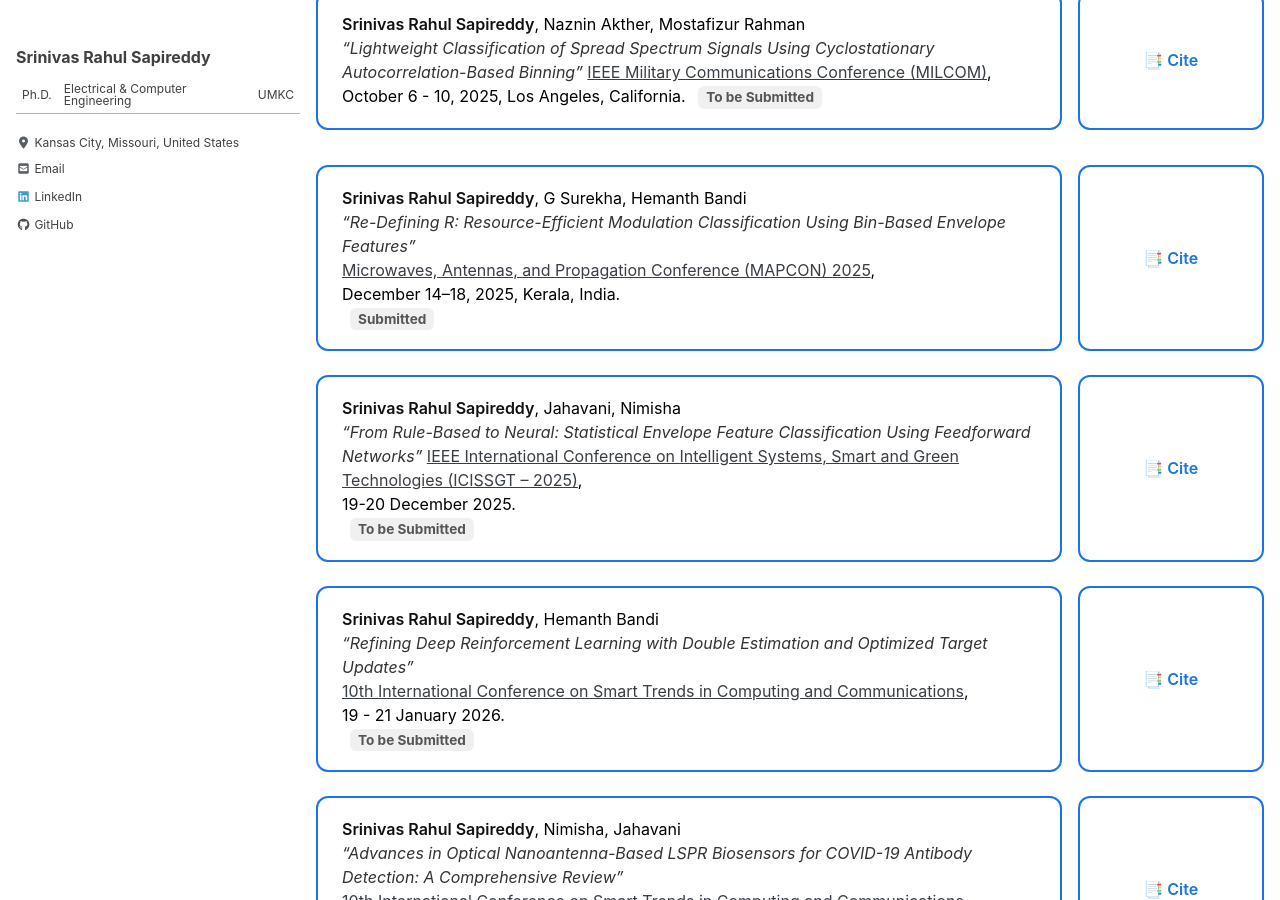
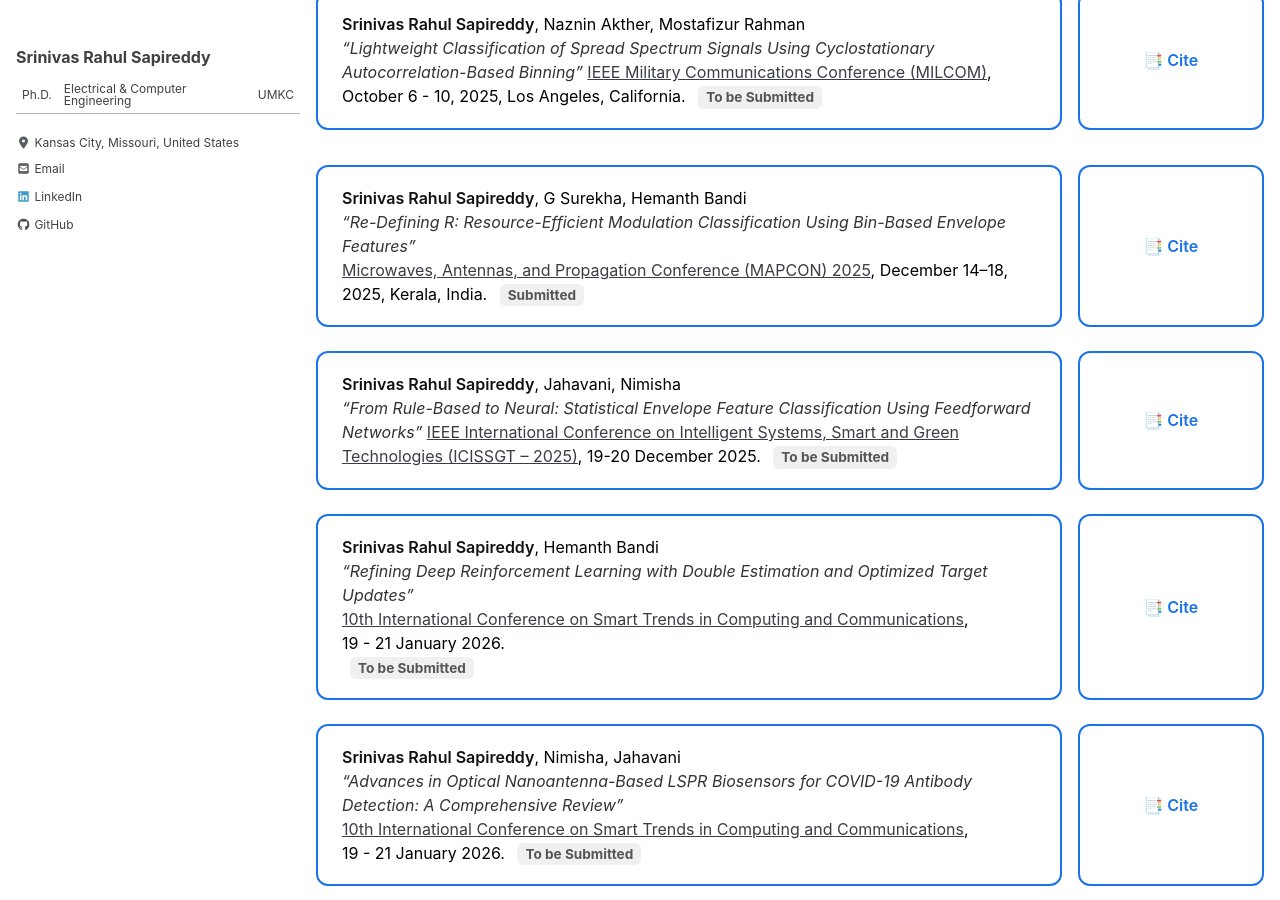
Before and after one commit to srsapireddy/srsapireddy.github.io, a Jekyll site: the page built from _pages/publications.md, in a window 1280 px wide and 900 px high, scrolled down 2016 px. Built offline with Jekyll 4.4.1, drawn with Linux system fonts in a browser that asks for light colours; cached includes are drawn as plain includes; nearby versions of some CDN libraries.

Commit message:
Update publications.md

```diff
--- a/_pages/publications.md
+++ b/_pages/publications.md
@@ -315,7 +315,7 @@ function copyCitation(id) {
       <div class="pub-card">
         <strong>Srinivas Rahul Sapireddy</strong>, G Surekha, Hemanth Bandi<br>
         <em>“Re-Defining R: Resource-Efficient Modulation Classification Using Bin-Based Envelope Features”</em><br>
-        <a href="https://ieeemapcon.org/" target="_blank">Microwaves, Antennas, and Propagation Conference (MAPCON) 2025</a>,<br> December 14–18, 2025, Kerala, India.<br>
+        <a href="https://ieeemapcon.org/" target="_blank">Microwaves, Antennas, and Propagation Conference (MAPCON) 2025</a>, December 14–18, 2025, Kerala, India.
         <span class="status pending">Submitted</span>
       </div>
       <div class="cite-box" onclick="copyCitation('cite1')">
@@ -327,7 +327,7 @@ function copyCitation(id) {
       <div class="pub-card">
       <strong>Srinivas Rahul Sapireddy</strong>, Jahavani, Nimisha<br>
       <em>“From Rule-Based to Neural: Statistical Envelope Feature Classification Using Feedforward Networks”</em>
-      <a href="https://www.smartcomconference.com/" target="_blank">IEEE International Conference on Intelligent Systems, Smart and Green Technologies (ICISSGT – 2025)</a>,<br> 19-20 December 2025. <br><span class="status pending">To be Submitted</span>
+      <a href="https://www.smartcomconference.com/" target="_blank">IEEE International Conference on Intelligent Systems, Smart and Green Technologies (ICISSGT – 2025)</a>, 19-20 December 2025. <span class="status pending">To be Submitted</span>
     </div>
       <div class="cite-box" onclick="copyCitation('cite2')">
         📑 Cite
@@ -349,7 +349,7 @@ function copyCitation(id) {
       <div class="pub-card">
       <strong>Srinivas Rahul Sapireddy</strong>, Nimisha, Jahavani<br>
       <em>“Advances in Optical Nanoantenna-Based LSPR Biosensors for COVID-19 Antibody Detection: A Comprehensive Review”</em><br>
-      <a href="https://www.smartcomconference.com/" target="_blank">10th International Conference on Smart Trends in Computing and Communications</a>, <br> 19 - 21 January 2026. <br><span class="status pending">To be Submitted</span>
+      <a href="https://www.smartcomconference.com/" target="_blank">10th International Conference on Smart Trends in Computing and Communications</a>, <br> 19 - 21 January 2026. <span class="status pending">To be Submitted</span>
     </div>
       <div class="cite-box" onclick="copyCitation('cite2')">
         📑 Cite
```
